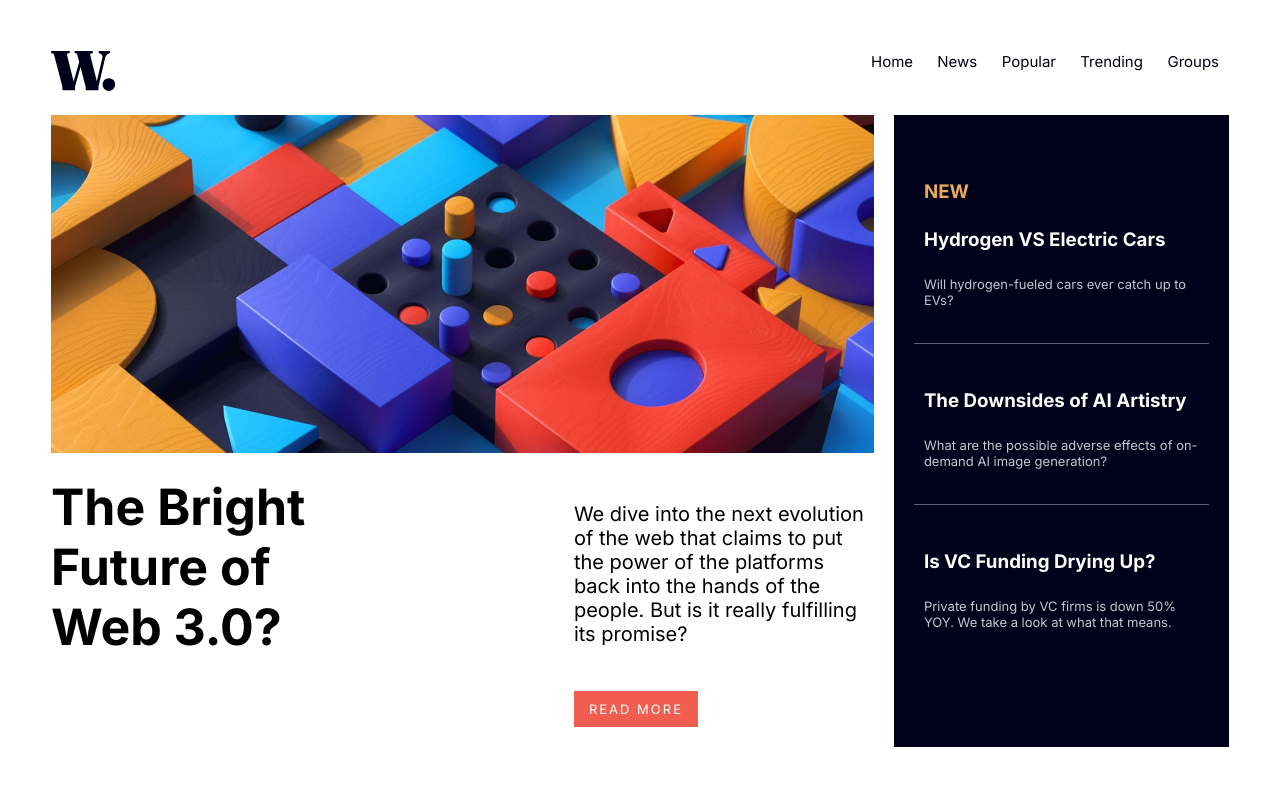
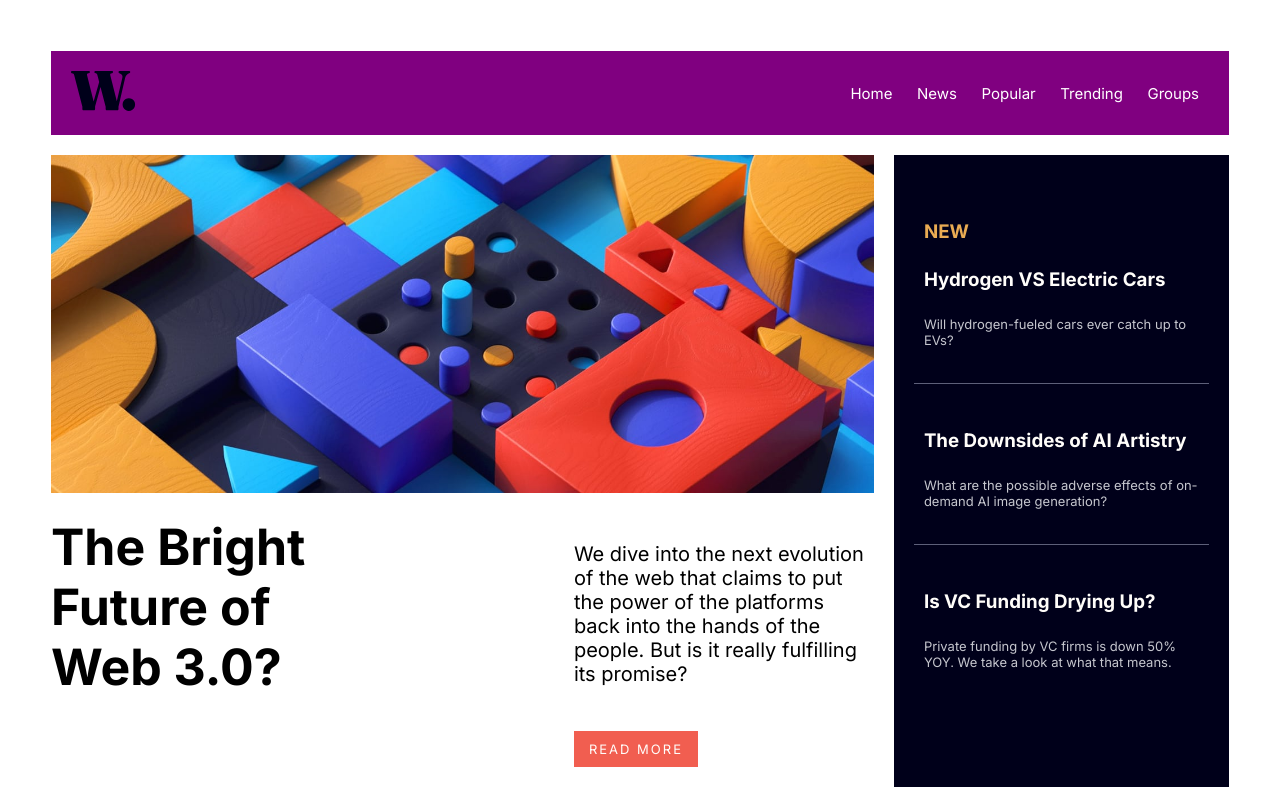
Before and after one commit to arib10/geegstack-lecture2, a plain HTML site: page index.html in a window 1280 px wide. Shown: the top 794 px of the page. Drawn offline with Linux system fonts and the light colour scheme.

Commit message:
Navbar bg color updates

```diff
--- a/index.html
+++ b/index.html
@@ -24,7 +24,7 @@
                 <li> <a href="#"> News</a> </li>
                 <li> <a href="#">Popular </a> </li>
                 <li> <a href="#"> Trending</a> </li>
-                <li> <a href="#"> Categories </a> </li>
+                <li> <a href="#"> Groupings </a> </li>
              </ul>
             </div>
              <div id="menu">
--- a/newshomepage.css
+++ b/newshomepage.css
@@ -19,6 +19,12 @@ p{
 div.phone-menu{
     display: none;
 }
+nav {
+    background-color: purple;
+    padding: 20px;
+    align-items: center;
+}
+
 #menu{
     display:none;
 }
@@ -32,7 +38,8 @@ ul li a:hover{
 ul li a{
     text-decoration: none;
     margin: 0px 10px;
-    color: hsl(240, 100%, 5%);
+    display: inline-block;
+    color: hsl(0, 0%, 100%);
     font-size: 15px;
 }
 
```
